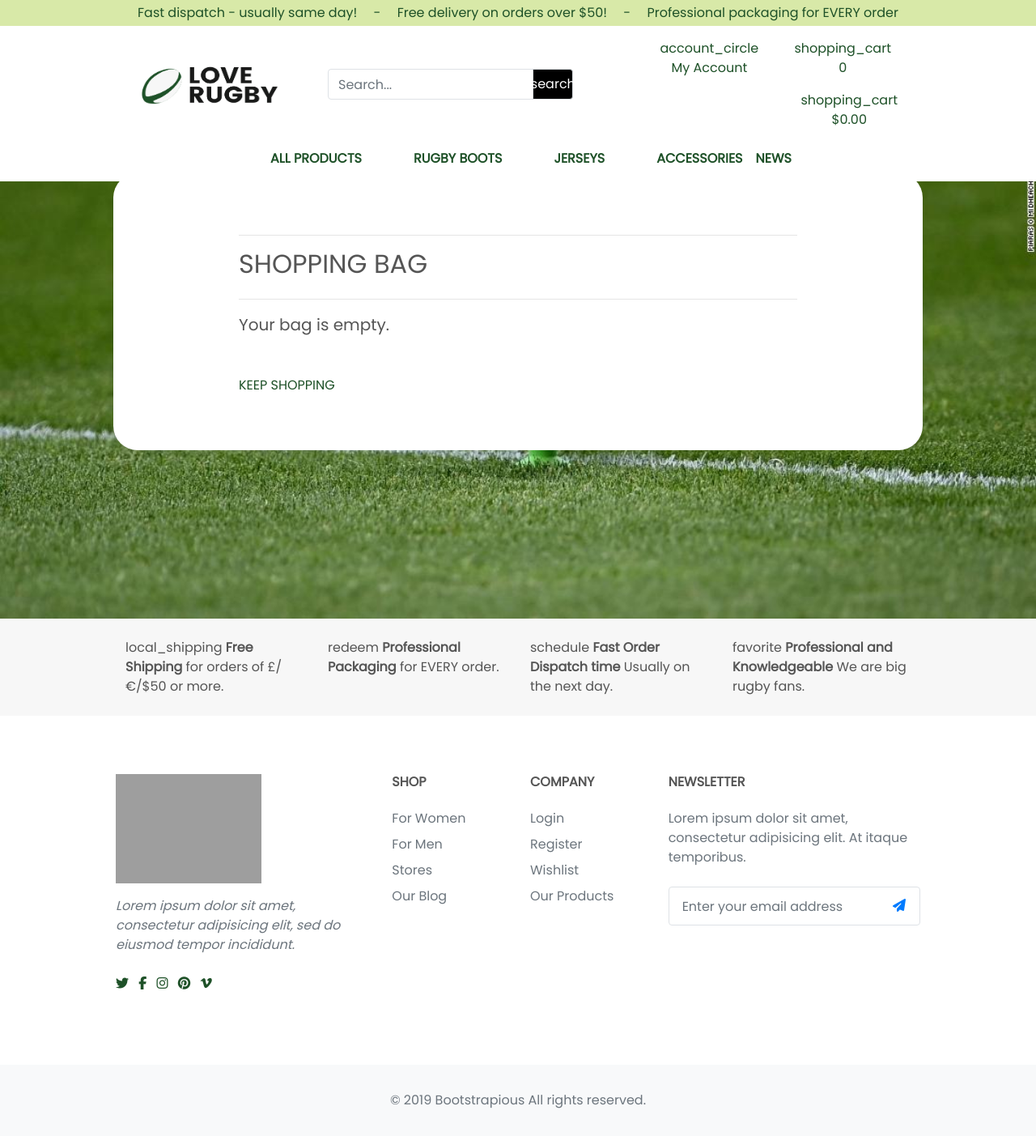
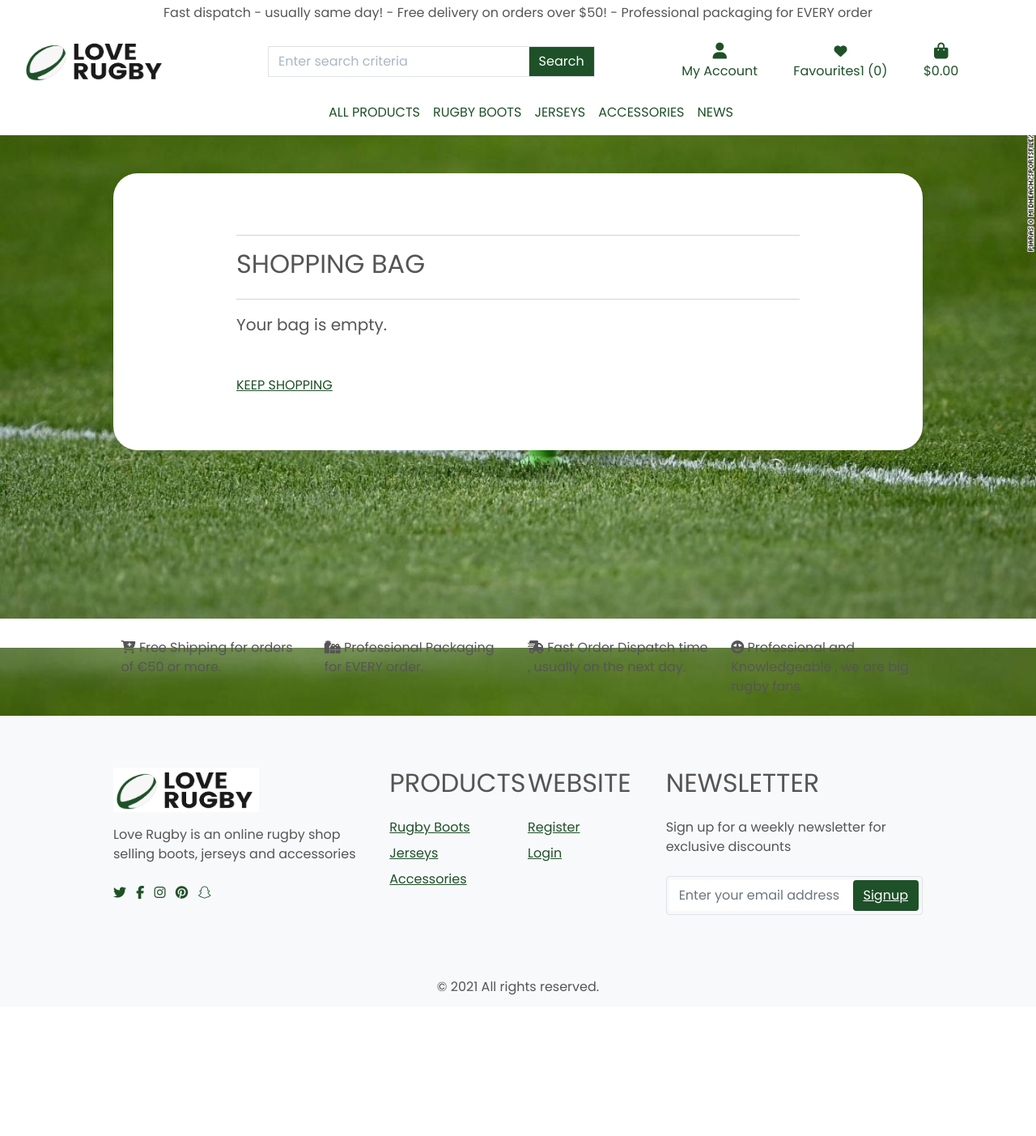
Before and after one commit to pmeeny/CI-MS4-LoveRugby, a Django app: page /bag/ in a window 1280 px wide. Shown: the whole page at 81% size. After the commit the page ends 1229 px from the top, so only its background shows below. Run offline with Django 3.2, Linux system fonts and the light colour scheme; data that the repository does not hold is empty; parts of the project's set-up code (start-up, migrations or seed data) failed here and were passed over; some libraries are stand-ins or nearby versions; grey boxes are pictures that could not be loaded.

Commit message:
refactor: Remove blank spaces and restructure

```diff
--- a/templates/base.html
+++ b/templates/base.html
@@ -10,7 +10,9 @@
     {% block extra_meta %}
     {% endblock %}
     {% block corecss %}
-        <link rel="stylesheet" href="https://stackpath.bootstrapcdn.com/bootstrap/4.4.1/css/bootstrap.min.css" integrity="sha384-Vkoo8x4CGsO3+Hhxv8T/Q5PaXtkKtu6ug5TOeNV6gBiFeWPGFN9MuhOf23Q9Ifjh" crossorigin="anonymous">
+        <!-- Bootstrap css -->
+        <link href="https://cdn.jsdelivr.net/npm/bootstrap@5.1.3/dist/css/bootstrap.min.css" rel="stylesheet" integrity="sha384-1BmE4kWBq78iYhFldvKuhfTAU6auU8tT94WrHftjDbrCEXSU1oBoqyl2QvZ6jIW3" crossorigin="anonymous">
+        <!-- Google fonts css -->
         <link rel="preconnect" href="https://fonts.googleapis.com">
         <link rel="preconnect" href="https://fonts.gstatic.com" crossorigin>
         <link href="https://fonts.googleapis.com/css2?family=Noto+Sans&display=swap" rel="stylesheet">
@@ -21,103 +23,87 @@
     {% block extra_css %}
     {% endblock %}
     {% block corejs %}
-        <!-- FontAwesome javascript -->
+        <!-- FontAwesome js -->
         <script src="https://kit.fontawesome.com/9e31b09f8c.js" crossorigin="anonymous"></script>
-        <script src="https://code.jquery.com/jquery-3.4.1.slim.min.js" integrity="sha384-J6qa4849blE2+poT4WnyKhv5vZF5SrPo0iEjwBvKU7imGFAV0wwj1yYfoRSJoZ+n" crossorigin="anonymous"></script>
-        <script src="https://cdn.jsdelivr.net/npm/popper.js@1.16.0/dist/umd/popper.min.js" integrity="sha384-Q6E9RHvbIyZFJoft+2mJbHaEWldlvI9IOYy5n3zV9zzTtmI3UksdQRVvoxMfooAo" crossorigin="anonymous"></script>
-        <script src="https://stackpath.bootstrapcdn.com/bootstrap/4.4.1/js/bootstrap.min.js" integrity="sha384-wfSDF2E50Y2D1uUdj0O3uMBJnjuUD4Ih7YwaYd1iqfktj0Uod8GCExl3Og8ifwB6" crossorigin="anonymous"></script>
-        <!-- Stripe -->
+        <script src="https://code.jquery.com/jquery-3.4.1.min.js" integrity="sha256-CSXorXvZcTkaix6Yvo6HppcZGetbYMGWSFlBw8HfCJo=" crossorigin="anonymous"></script>
+        <!-- Bootstrap and popper js -->
+        <script src="https://cdn.jsdelivr.net/npm/@popperjs/core@2.10.2/dist/umd/popper.min.js" integrity="sha384-7+zCNj/IqJ95wo16oMtfsKbZ9ccEh31eOz1HGyDuCQ6wgnyJNSYdrPa03rtR1zdB" crossorigin="anonymous"></script>
+        <script src="https://cdn.jsdelivr.net/npm/bootstrap@5.1.3/dist/js/bootstrap.min.js" integrity="sha384-QJHtvGhmr9XOIpI6YVutG+2QOK9T+ZnN4kzFN1RtK3zEFEIsxhlmWl5/YESvpZ13" crossorigin="anonymous"></script>
+        <!-- Stripe js -->
         <script src="https://js.stripe.com/v3/"></script>
         {% endblock %}
     {% block extra_js %}
     {% endblock %}
-    <title>Rugby Shop {% block extra_title %}{% endblock %}</title>
+    <title>Love Rugby {% block extra_title %}{% endblock %}</title>
   </head>
   <body>
-    <header class="container-fluid fixed-top bg-white">
-        <div id="info-banner" class="row text-center bg-grey">
-            <div class="col bg-newcol text-black">
+    <!-- Header -->
+    <header class="container-fluid fixed-top background-white">
+        <!-- Banner -->
+        <div id="info-banner" class="row text-center bg-dark-green">
+            <div class="col">
                 <div class="mt-1 mb-1">
-                    <span>Fast dispatch - usually same day!</span>
-                    <span class="ml-3 mr-3">-</span>
-                    <span>Free delivery on orders over ${{ free_delivery_threshold }}!</span>
-                    <span class="ml-3 mr-3">-</span>
-                    <span> Professional packaging for EVERY order</span>
+                    <span class="d-none d-lg-inline font-white">Fast dispatch - usually same day!</span>
+                    <span class="d-none d-lg-inline ml-3 mr-3 font-white">-</span>
+                    <span class="font-white">Free delivery on orders over ${{ free_delivery_threshold }}!</span>
+                    <span class="d-none d-md-inline ml-3 mr-3 font-white">-</span>
+                    <span class="d-none d-md-inline font-white"> Professional packaging for EVERY order</span>
                 </div>
             </div>
         </div>
-          <div class="container">
-            <div id="topnav" class="row bg-white pt-lg-2 d-none d-lg-flex">
+        <!-- Navbar -->
+        <div id="topnav" class="row pt-lg-2 d-none d-lg-flex">
             <div class="col-12 col-lg-3 my-auto py-1 py-lg-0 text-center text-lg-left">
                 <a href="{% url 'home' %}" class="nav-link main-logo-link">
-                      <img src="/media/logo/logo.png" class="logo logo-font text-black my-0"  alt="website logo">
+                    <img src="{{ MEDIA_URL }}logo/logo.png" class="logo logo-font text-black my-0"  alt="website logo">
                 </a>
             </div>
+            <!-- Search area -->
             <div class="col-12 col-lg-4 my-auto py-1 py-lg-0">
                     <form method="GET" action="{% url 'products' %}">
                         <div class="input-group w-100">
-                            <input class="form-control border border-black rounded-3 mt-1 mb-1" type="text" name="search-site" placeholder="Search..." aria-label="Search...">
+                            <label for="search" hidden>Search</label>
+                            <input class="form-control border border-black rounded-0" type="text" id="search" name="q" placeholder="Enter search criteria">
                             <div class="input-group-append">
-                                <button class="form-control btn btn-black border border-black rounded-3 mt-1 mb-1" type="submit">
-                                    <span class="icon">
-                                        <span class="material-icons">
-                                            search
-                                            </span>
-                                    </span>
+                                <button class="form-control btn btn-black border border-black rounded-0 green-btn" type="submit" value="search">Search
                                 </button>
                             </div>
                         </div>
                     </form>
                 </div>
+            <!-- My account -->
             <div class="col-12 col-lg-5 my-auto py-1 py-lg-0">
                 <ul class="list-inline list-unstyled text-center text-lg-right my-0">
                     <li class="list-inline-item dropdown">
-                            <a class="text-black nav-link" href="#" id="user-options" data-toggle="dropdown" aria-haspopup="true" aria-expanded="false">
+                        <a class="text-black nav-link" href="#" id="user-options" data-bs-toggle="dropdown" aria-haspopup="true" aria-expanded="false">
                             <div class="text-center">
-                                    <div><span class="material-icons">account_circle</span></div>
+                                <div><i class="fas fa-user fa-lg"></i></div>
                                 <p class="my-0">My Account</p>
                             </div>
                         </a>
                         <div class="dropdown-menu border-0" aria-labelledby="user-options">
                             {% if request.user.is_authenticated %}
                                 {% if request.user.is_superuser %}
+                                    <a href="{% url 'add_product' %}" class="dropdown-item">Product Management</a>
                                     <a href="{% url 'manage_news_items' %}" class="dropdown-item">News Item Management</a>
-                                      <a href="{% url 'add_product' %}" class="dropdown-item">Product Management</a>
                                 {% endif %}
                                     <a href="{% url 'profile' %}" class="dropdown-item">My Profile</a>
                                     <a href="{% url 'account_logout' %}" class="dropdown-item">Logout</a>
                                 {% else %}
-                                    <div class="container">
-                                        <!--<span>Login to my account</span>
-                                        <span>Enter your e-mail and password:</span> -->
                                     <a href="{% url 'account_signup' %}" class="dropdown-item">Register</a>
                                     <a href="{% url 'account_login' %}" class="dropdown-item">Login</a>
-                                        <!--<form>
-                                            <div class="form-group">
-                                              <label for="exampleInputEmail1">Email address</label>
-                                              <input type="email" class="form-control" id="exampleInputEmail1" aria-describedby="emailHelp" placeholder="Enter email">
-                                            </div>
-                                            <div class="form-group">
-                                              <label for="exampleInputPassword1">Password</label>
-                                              <input type="password" class="form-control" id="exampleInputPassword1" placeholder="Password">
-                                            </div>
-                                            <button type="submit" class="btn btn-primary">Submit</button>
-                                          </form> -->
-                                    </div>
-
                             {% endif %}
                         </div>
                     </li>
                      <li class="list-inline-item">
                         <a class="{% if grand_total %}text-info font-weight-bold{% else %}text-black{% endif %} nav-link" href="{% url 'view_bag' %}">
-
                             <div class="text-center">
-                                    <div><span class="material-icons">shopping_cart</span></div>
+                                <div><i class="fas fa-heart"></i></div>
                                 <p class="my-0">
                                     {% if grand_total %}
-                                            ${{ grand_total|floatformat:2 }}
+                                        Favourites1 ${{ grand_total|floatformat:2 }}
                                     {% else %}
-                                            0
+                                        Favourites1 (0)
                                     {% endif %}
                                 </p>
                             </div>
@@ -125,9 +111,8 @@
                     </li>
                      <li class="list-inline-item">
                         <a class="{% if grand_total %}text-info font-weight-bold{% else %}text-black{% endif %} nav-link" href="{% url 'view_bag' %}">
-
                             <div class="text-center">
-                                    <div><span class="material-icons">shopping_cart</span></div>
+                                <div><i class="fas fa-shopping-bag fa-lg"></i></div>
                                 <p class="my-0">
                                     {% if grand_total %}
                                         ${{ grand_total|floatformat:2 }}
@@ -141,17 +126,18 @@
                 </ul>
             </div>
         </div>
+        <!-- Mobile and main nav area -->
         <div class="row bg-white">
             <nav class="navbar navbar-expand-lg navbar-light w-100">
-                <button class="navbar-toggler" type="button" data-toggle="collapse" data-target="#main-nav" aria-controls="main-nav" aria-expanded="false" aria-label="Toggle navigation">
+                <button class="navbar-toggler" type="button" data-bs-toggle="collapse" data-bs-target="#main-nav" aria-controls="main-nav" aria-expanded="false" aria-label="Toggle navigation">
                     <span class="navbar-toggler-icon"></span>
                 </button>
                     {% include 'includes/mobile-top-header.html' %}
                     {% include 'includes/main-nav.html' %}
             </nav>
         </div>
-      </div>
     </header>
+    <!-- Toast messages -->
     {% if messages %}
         <div class="message-container">
             {% for message in messages %}
@@ -169,109 +155,104 @@
             {% endfor %}
         </div>
     {% endif %}
-
     {% block page_header %}
     {% endblock %}
-
     {% block content %}
     {% endblock %}
-
-    <div class="container-fluid bg-grey pt-4 pb-4">
+    <!-- Four text areas -->
+    <div class="container-fluid bg-dark-green pt-4 pb-4">
         <div class="container">
             <div class="row">
             <div class="col-lg-3">
-                <span class="material-icons">
-                    local_shipping
-                    </span>
-                <span><b>Free Shipping</b></span>
-                <span>for orders of £/€/$50 or more.</span>
+                <i class="fas fa-cart-plus font-white" aria-hidden=true></i>
+                <span class="font-white">Free Shipping</span>
+                <span class="font-white">for orders of €50 or more.</span>
             </div>
             <div class="col-lg-3">
-                <span class="material-icons">
-                    redeem
-                    </span>
-                <span><b>Professional Packaging</b></span>
-                <span>for EVERY order.</span>
+                <i class="fas fa-gifts font-white" aria-hidden=true></i>
+                <span class="font-white">Professional Packaging</span>
+                <span class="font-white">for EVERY order.</span>
             </div>
             <div class="col-lg-3">
-                <span class="material-icons">
-                    schedule
-                    </span>
-                <span><b>Fast Order Dispatch time</b></span>
-                <span>Usually on the next day.</span>
+                <i class="fas fa-shipping-fast font-white" aria-hidden=true></i>
+                <span class="font-white">Fast Order Dispatch time</span>
+                <span class="font-white">, usually on the next day.</span>
             </div>
             <div class="col-lg-3">
-                <span class="material-icons">
-                    favorite
-                    </span>
-                <span><b>Professional and Knowledgeable</b></span>
-                <span>We are big rugby fans.</span>
+                <i class="fas fa-grin-hearts font-white" aria-hidden=true></i>
+                <span class="font-white">Professional and Knowledgeable</span>
+                <span class="font-white">, we are big rugby fans.</span>
             </div>
         </div>
       </div>
     </div>
   <!-- Footer -->
-  <footer class="bg-white">
+  <footer class="bg-light">
     <div class="container py-5">
-      <div class="row py-4">
-        <div class="col-lg-4 col-md-6 mb-4 mb-lg-0"><img src="img/logo.png" alt="" width="180" class="mb-3">
-          <p class="font-italic text-muted">Lorem ipsum dolor sit amet, consectetur adipisicing elit, sed do eiusmod tempor incididunt.</p>
+      <div class="row py-3">
+        <!-- Logo and social media links -->
+        <div class="col-lg-4 col-md-4 mb-4 mb-lg-0"><img src="{{ MEDIA_URL }}logo/logo.png" alt="website logo" class="mb-3 logo">
+          <p class="">Love Rugby is an online rugby shop selling boots, jerseys and accessories</p>
           <ul class="list-inline mt-4">
-            <li class="list-inline-item"><a href="#" target="_blank" title="twitter"><i class="fa fa-twitter"></i></a></li>
-            <li class="list-inline-item"><a href="#" target="_blank" title="facebook"><i class="fa fa-facebook"></i></a></li>
-            <li class="list-inline-item"><a href="#" target="_blank" title="instagram"><i class="fa fa-instagram"></i></a></li>
-            <li class="list-inline-item"><a href="#" target="_blank" title="pinterest"><i class="fa fa-pinterest"></i></a></li>
-            <li class="list-inline-item"><a href="#" target="_blank" title="vimeo"><i class="fa fa-vimeo"></i></a></li>
+            <li class="list-inline-item"><a href="http://www.twitter.com" target="_blank" rel="noreferrer" aria-label="Go to our twitter page (opens in new tab)" title="twitter"><i class="dark-green fa fa-twitter"></i></a></li>
+            <li class="list-inline-item"><a href="http://www.facebook.com" target="_blank" rel="noreferrer" aria-label="Go to our facebook page (opens in new tab)" title="facebook"><i class="dark-green fa fa-facebook"></i></a></li>
+            <li class="list-inline-item"><a href="http://www.instagram.com" target="_blank" rel="noreferrer" aria-label="Go to our instagram page (opens in new tab)" title="instagram"><i class="dark-green fa fa-instagram"></i></a></li>
+            <li class="list-inline-item"><a href="http://www.pinterest.com" target="_blank" rel="noreferrer" aria-label="Go to our pinterest page (opens in new tab)" title="pinterest"><i class="dark-green fa fa-pinterest"></i></a></li>
+            <li class="list-inline-item"><a href="http://www.snapchat.com" target="_blank" rel="noreferrer" aria-label="Go to our snapchat page (opens in new tab)" title="snapchat"><i class="dark-green fa fa-snapchat"></i></a></li>
           </ul>
         </div>
         <div class="col-lg-2 col-md-6 mb-4 mb-lg-0">
-          <h6 class="text-uppercase font-weight-bold mb-4">Shop</h6>
+          <h2 class="text-uppercase font-weight-bold mb-4">Products</h2>
           <ul class="list-unstyled mb-0">
-            <li class="mb-2"><a href="#" class="text-muted">For Women</a></li>
-            <li class="mb-2"><a href="#" class="text-muted">For Men</a></li>
-            <li class="mb-2"><a href="#" class="text-muted">Stores</a></li>
-            <li class="mb-2"><a href="#" class="text-muted">Our Blog</a></li>
+            <li class="mb-2"><a href="{% url 'products' %}?category=adidas_kakari,adidas_malice" class="font-black">Rugby Boots</a></li>
+            <li class="mb-2"><a href="{% url 'products' %}?category=leinster,munster,ulster" class="font-black">Jerseys</a></li>
+            <li class="mb-2"><a href="{% url 'products' %}?category=balls,gum_shields,protection" class="font-black">Accessories</a></li>
           </ul>
         </div>
         <div class="col-lg-2 col-md-6 mb-4 mb-lg-0">
-          <h6 class="text-uppercase font-weight-bold mb-4">Company</h6>
+          <h2 class="text-uppercase font-weight-bold mb-4">Website</h2>
           <ul class="list-unstyled mb-0">
-            <li class="mb-2"><a href="#" class="text-muted">Login</a></li>
-            <li class="mb-2"><a href="#" class="text-muted">Register</a></li>
-            <li class="mb-2"><a href="#" class="text-muted">Wishlist</a></li>
-            <li class="mb-2"><a href="#" class="text-muted">Our Products</a></li>
+            {% if request.user.is_authenticated %}
+                {% if request.user.is_superuser %}
+                    <li class="mb-2"><a href="{% url 'add_product' %}" class="font-black">Product Management</a></li>
+                    <li class="mb-2"><a href="{% url 'manage_news_items' %}" class="font-black">News Item Management</a></li>
+                {% endif %}
+                  <li class="mb-2"><a href="{% url 'profile' %}" class="font-black">My Profile</a></li>
+              {% else %}
+                <li class="mb-2"><a href="{% url 'account_signup' %}" class="font-black">Register</a></li>
+                <li class="mb-2"><a href="{% url 'account_login' %}" class="font-black">Login</a></li>
+            {% endif %}
           </ul>
         </div>
         <div class="col-lg-4 col-md-6 mb-lg-0">
-          <h6 class="text-uppercase font-weight-bold mb-4">Newsletter</h6>
-          <p class="text-muted mb-4">Lorem ipsum dolor sit amet, consectetur adipisicing elit. At itaque temporibus.</p>
+            <!-- Newsletter signup -->
+            <h2 class="text-uppercase font-weight-bold mb-4">Newsletter</h2>
+            <p class="mb-4">Sign up for a weekly newsletter for exclusive discounts</p>
             <div class="p-1 rounded border">
+              <form id="mailinglistform" onsubmit="">
                 <div class="input-group">
-              <input type="email" placeholder="Enter your email address" aria-describedby="button-addon1" class="form-control border-0 shadow-0">
+                  <label for="email_address" hidden>Email Address:</label>
+                  <input type="email" placeholder="Enter your email address" id="email_address" name="email_address" aria-describedby="button-addon1" class="form-control border-0 shadow-0">
                   <div class="input-group-append">
-                <button id="button-addon1" type="submit" class="btn btn-link"><i class="fa fa-paper-plane"></i></button>
+                    <button id="button-addon1" type="submit" value="newsletter" class="btn btn-link green-btn">Signup</button>
+                  </div>
+                </div>
+              </form>
             </div>
         </div>
       </div>
     </div>
-      </div>
-    </div>
-
-    <!-- Copyrights -->
-    <div class="bg-light py-4">
+    <!-- Copyright information -->
+    <div class="bg-light py-1">
       <div class="container text-center">
-        <p class="text-muted mb-0 py-2">© 2019 Bootstrapious All rights reserved.</p>
+        <p class="mb-0 py-2 footer-font">© 2021 All rights reserved.</p>
       </div>
     </div>
   </footer>
-  <!-- End -->
-
   {% block postloadjs %}
-  <script type="text/javascript">
+  <script>
       $('.toast').toast('show');
   </script>
   {% endblock %}
-
-
   </body>
 </html>
```
Lines whose indentation alone changed are shown as unchanged.
